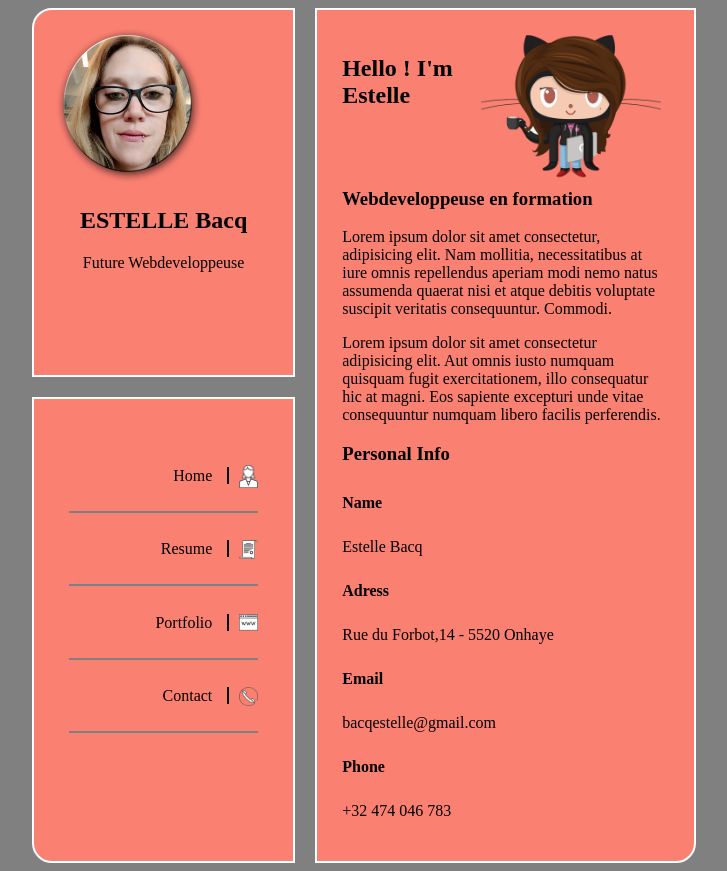
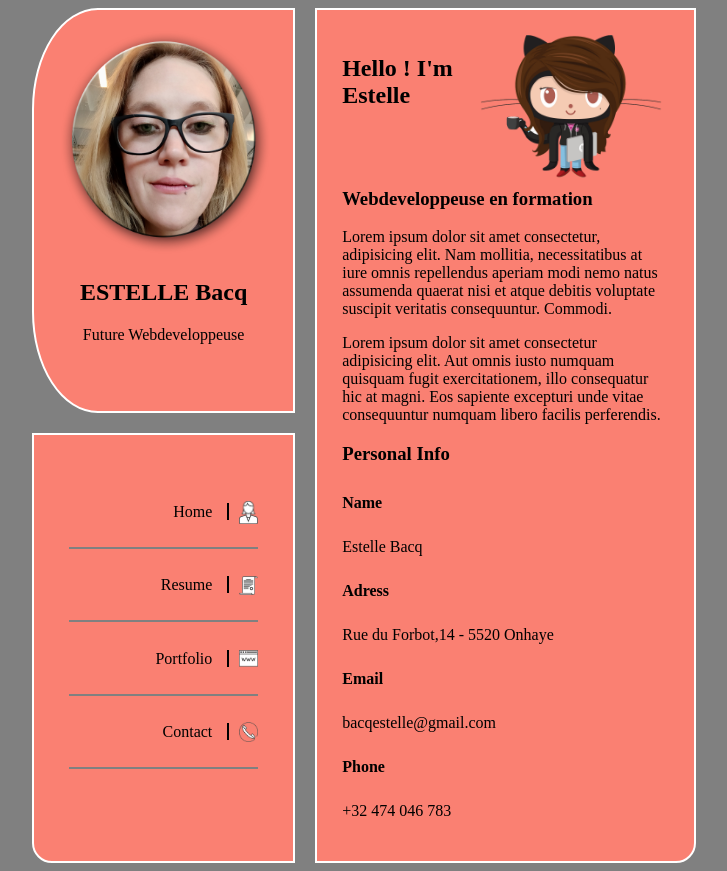
Before and after one commit to BacqEstelle/vcard, a plain HTML site: page index.html in a window 1280 px wide. Shown: the whole page, without its empty margins (276-1003 px from the left). Drawn offline with Linux system fonts and the light colour scheme.

Commit message:
Update style.css
rectification

```diff
--- a/style.css
+++ b/style.css
@@ -12,7 +12,7 @@ grid-gap: 20px;
 
 .box1{
     background-color: salmon;
-border-radius: 20px 0px 0px 0px;
+border-radius: 25% 0 0 25%;
 border: 2px solid white;
 padding: 10px;
 grid-column: 1 / 3 ;
@@ -21,7 +21,7 @@ grid-row: 1 / 3;
 .box1 img{
 
     height: auto;
-    width: 70%;
+    width: 100%;
     line-height: 100px;
     text-align: center;
     vertical-align: middle;
```
